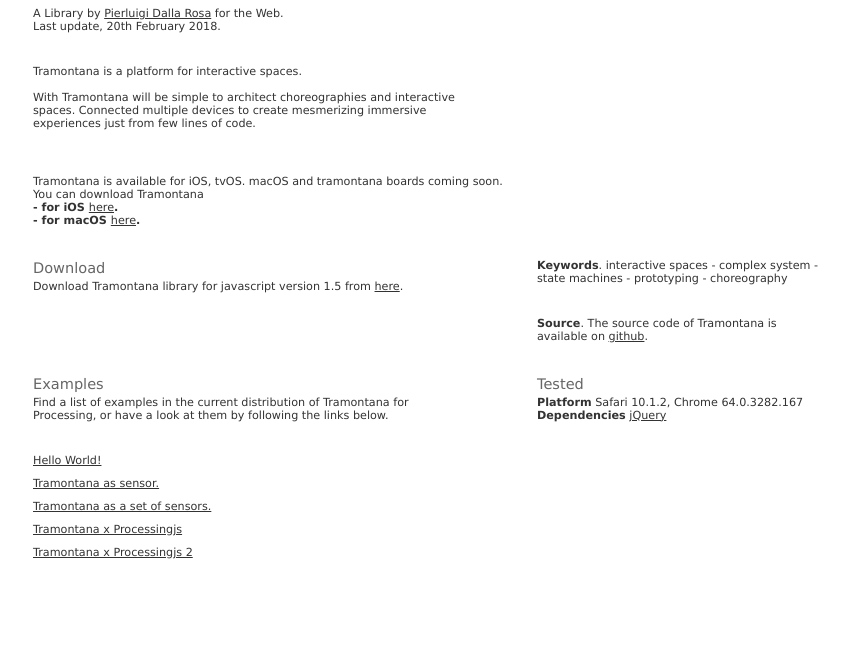
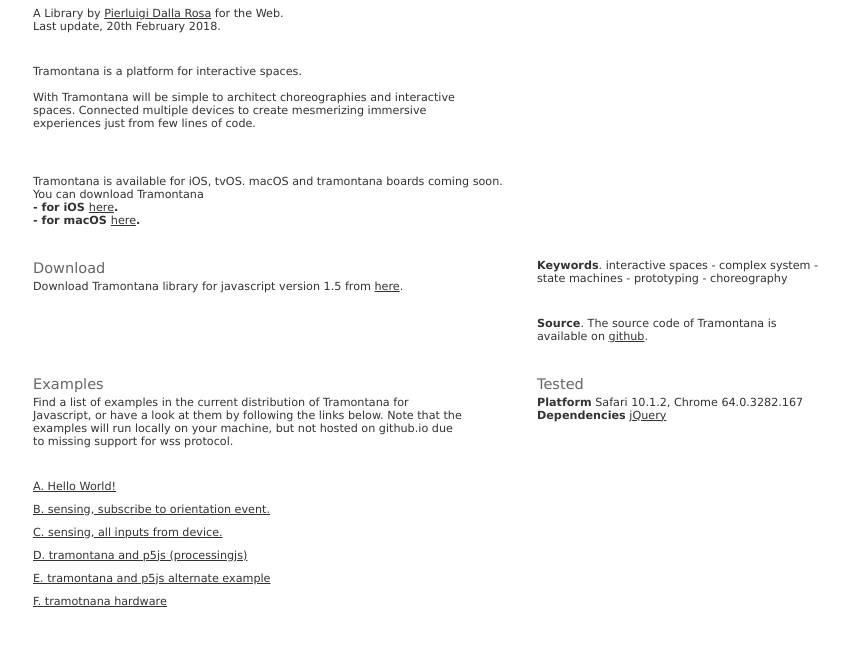
Before and after one commit to pierdr/Tramontana-for-Javascript, a plain HTML site: page index.html in a window 1280 px wide. Shown: the part 375-1020 px from the top of the page, without its empty margins (31-872 px from the left). Drawn offline with Linux system fonts and the light colour scheme.

Commit message:
updated homepage

```diff
--- a/index.html
+++ b/index.html
@@ -89,14 +89,14 @@ Tramontana is available for iOS, tvOS. macOS and tramontana boards coming soon.
 
       <div id="examples" class="clear">
       <h2>Examples</h2>
-      <p>Find a list of examples in the current distribution of Tramontana for Processing, or have a look at them by following the links below.</p>
+      <p>Find a list of examples in the current distribution of Tramontana for Javascript, or have a look at them by following the links below. Note that the examples will run locally on your machine, but not hosted on github.io due to missing support for wss protocol.</p>
       <ul>
-      <li><a href="examples/example-basic.html">Hello World!</a></li>
-
-      <li><a href="examples/example-sensor.html">Tramontana as sensor.</a></li>
-      <li><a href="examples/example-all-sensors.html">Tramontana as a set of sensors.</a></li>
-      <li><a href="examples/example-processing.html">Tramontana x Processingjs</a></li>
-      <li><a href="examples/example-processing2.html">Tramontana x Processingjs 2</a></li>
+      <li><a href="examples/A-example-helloWorld.html">A. Hello World!</a></li>
+      <li><a href="examples/B-example-subscribeOrientation.html"> B. sensing, subscribe to orientation event.</a></li>
+      <li><a href="examples/C-example-all-sensors.html">C. sensing, all inputs from device.</a></li>
+      <li><a href="examples/D-example-p5-1.html">D. tramontana and p5js (processingjs)</a></li>
+      <li><a href="examples/E-example-p5-2.html">E. tramontana and p5js alternate example</a></li>
+      <li><a href="examples/F-example-hardware.html">F. tramotnana hardware</a></li>
 
       </ul>
       </div>
```
